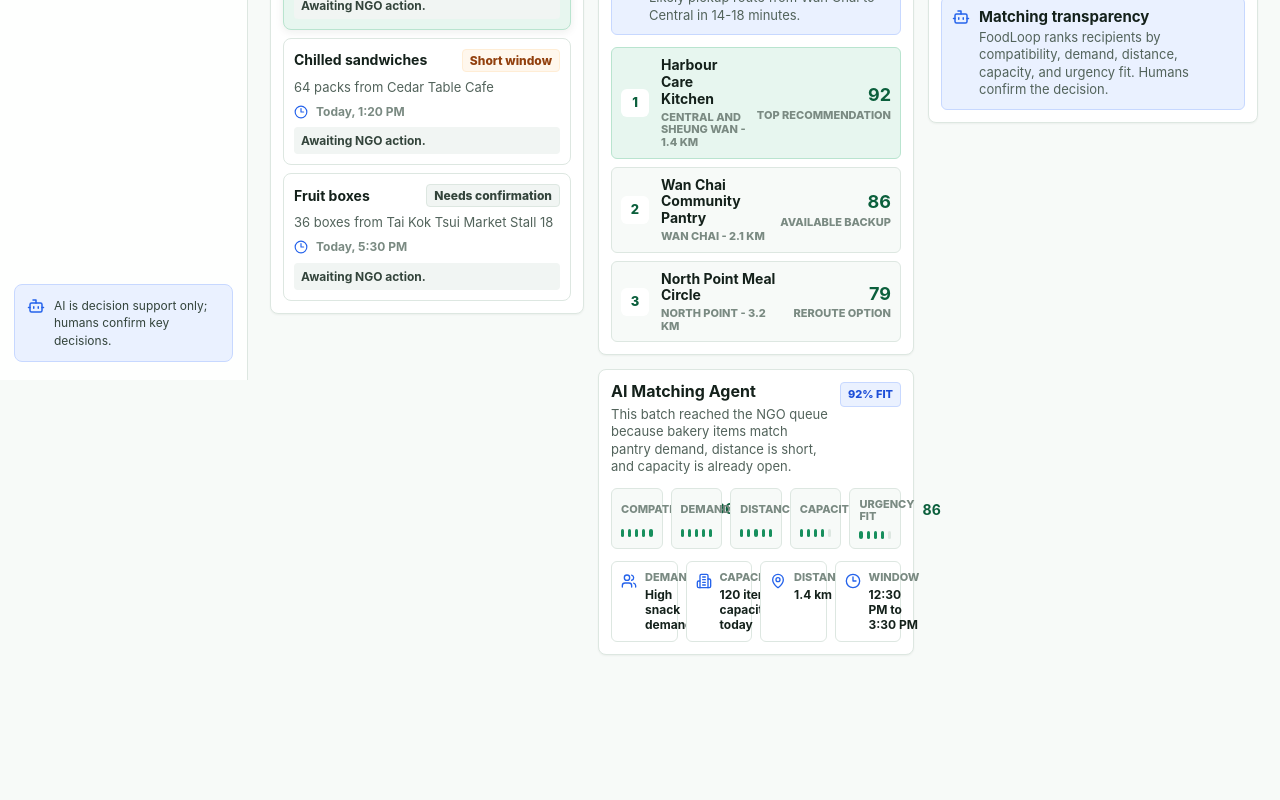
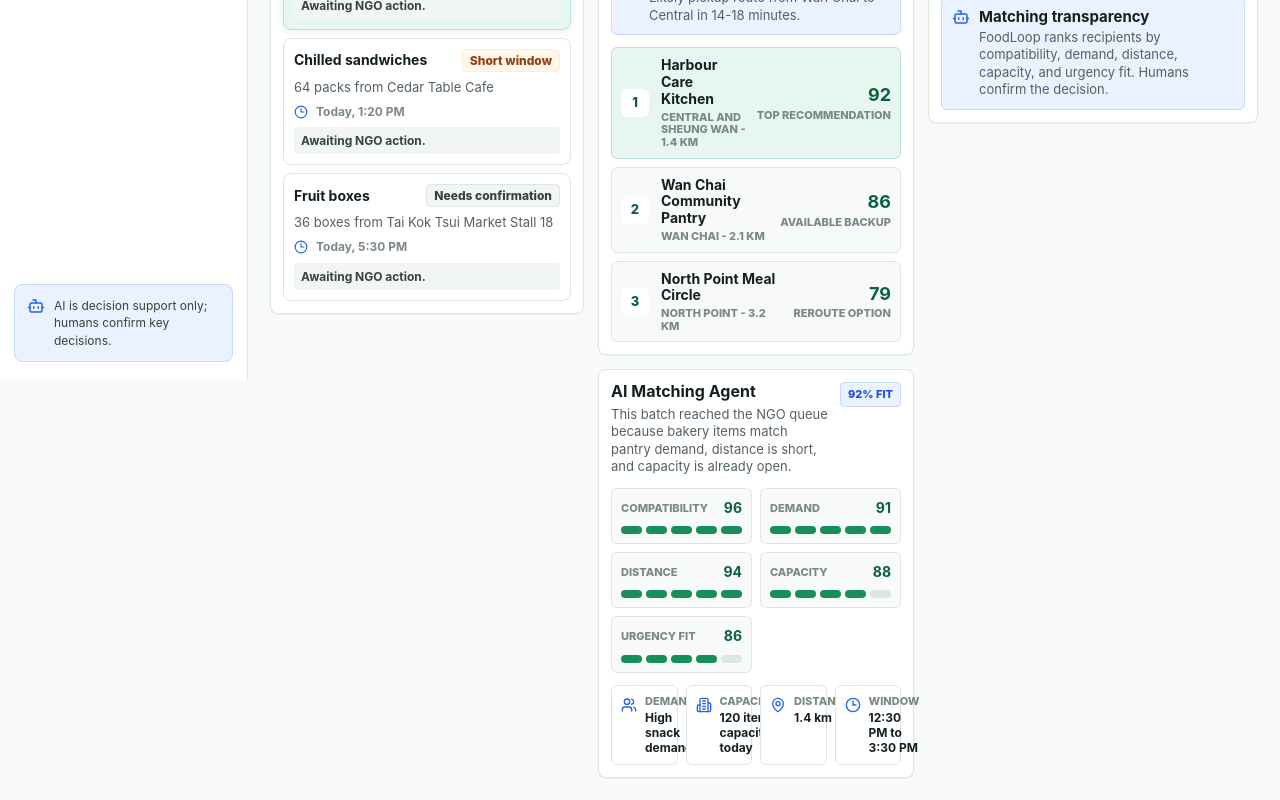
Before and after one commit to Smrtson/Foodloop, a React (Vite) app in the folder foodloop-demo/: page /matching in a window 1280 px wide. Shown: the part 420-1220 px from the top of the page. Before the commit the page ends 1097 px from the top, so only its background shows below. Built offline with nearby package versions, Linux system fonts and the light colour scheme.

Commit message:
Fixed box overlap

```diff
--- a/foodloop-demo/src/App.css
+++ b/foodloop-demo/src/App.css
@@ -1631,12 +1631,13 @@
 .factor-grid {
   min-width: 0;
   display: grid;
-  grid-template-columns: repeat(5, minmax(0, 1fr));
+  grid-template-columns: repeat(auto-fit, minmax(min(100%, 132px), 1fr));
   gap: 8px;
 }
 
 .factor-signal {
   min-width: 0;
+  width: 100%;
   display: grid;
   gap: 8px;
   border: 1px solid var(--color-slate-200);
@@ -1647,10 +1648,11 @@
 
 .factor-signal-label {
   min-width: 0;
-  display: flex;
-  align-items: center;
-  justify-content: space-between;
+  display: grid;
+  grid-template-columns: minmax(0, 1fr) auto;
+  align-items: center;
   gap: 8px;
+  overflow-wrap: anywhere;
 }
 
 .factor-signal-label strong {
```
